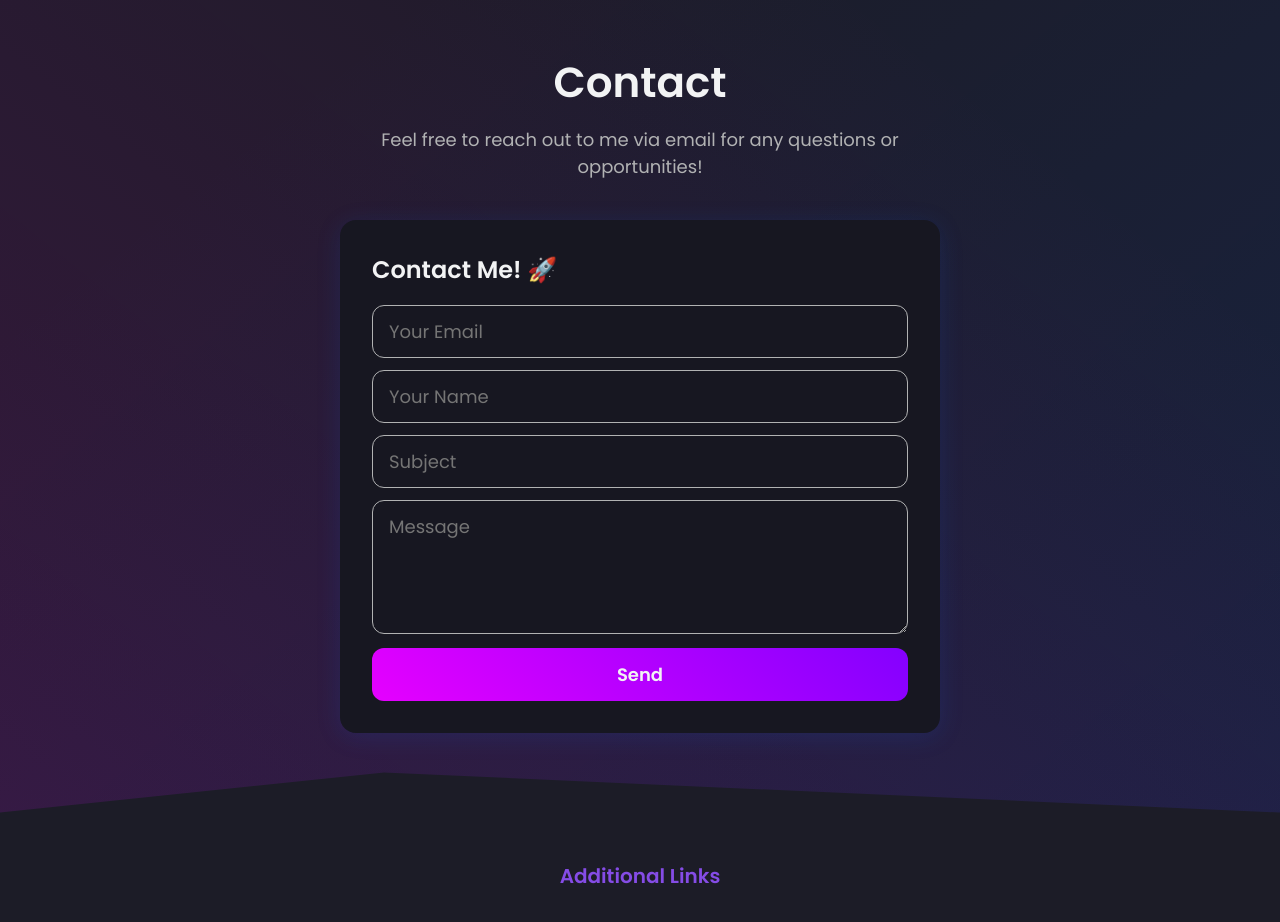
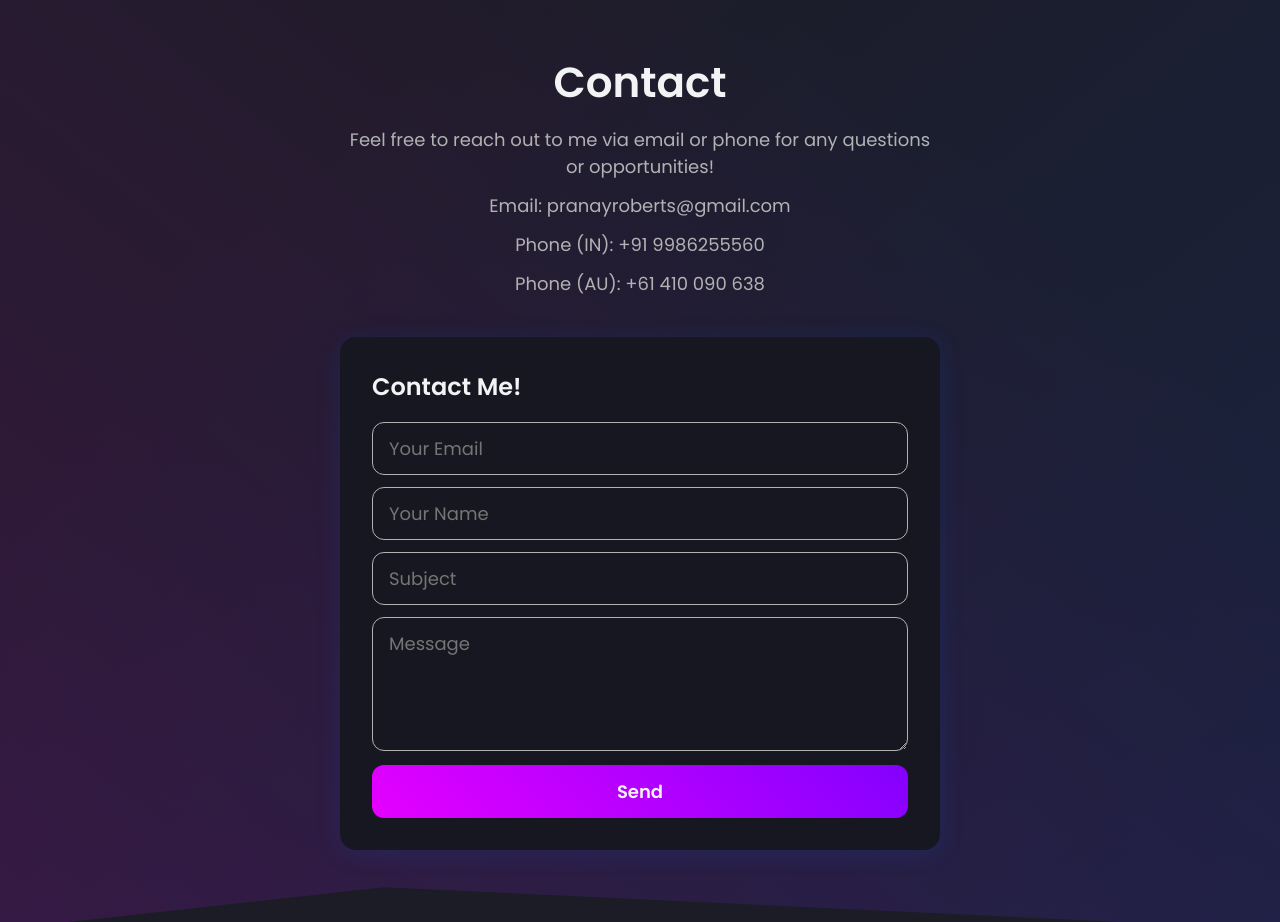
Before and after one commit to PranayRoberts/Portfolio, a React (Create React App) app: page / in a window 1280 px wide. Shown: the part 5680-6602 px from the top of the page. Built offline with nearby package versions, Linux system fonts and the light colour scheme.

Commit message:
Update Contact Details

```diff
--- a/src/components/Contact/index.js
+++ b/src/components/Contact/index.js
@@ -143,9 +143,12 @@ const Contact = () => {
     <Container id="contact">
       <Wrapper>
         <Title>Contact</Title>
-        <Desc>Feel free to reach out to me via email for any questions or opportunities!</Desc>
+        <Desc>Feel free to reach out to me via email or phone for any questions or opportunities! </Desc>
+        <Desc>Email: pranayroberts@gmail.com </Desc>
+        <Desc>Phone (IN): +91 9986255560 </Desc>
+        <Desc>Phone (AU): +61 410 090 638 </Desc>
         <ContactForm ref={form} onSubmit={sendEmail}>
-          <ContactTitle>Contact Me! 🚀</ContactTitle>
+          <ContactTitle>Contact Me!</ContactTitle>
           <ContactInput placeholder="Your Email" name="to_name" />
           <ContactInput placeholder="Your Name" type='text' name="from_name" />
           <ContactInput placeholder="Subject" name="subject" />
```
